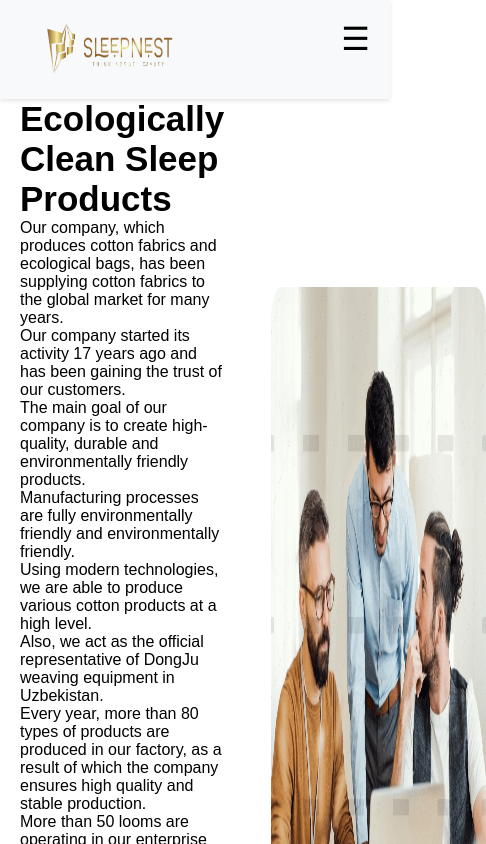
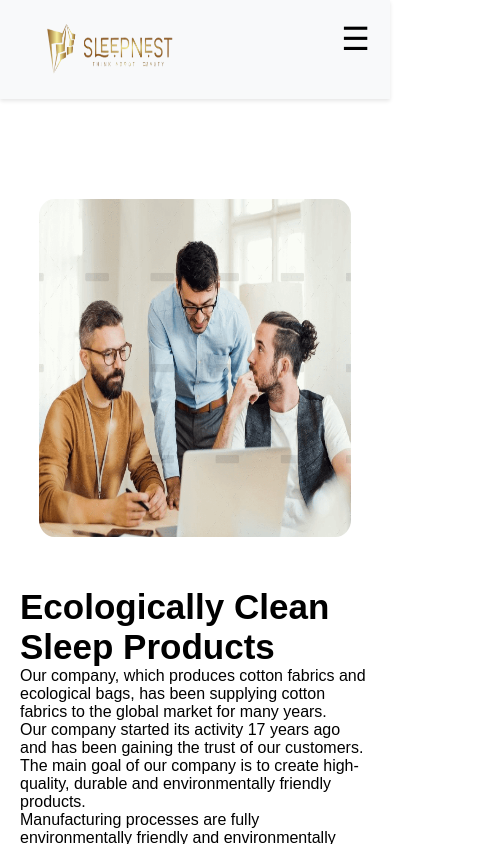
Before and after one commit to forRSschool/sleepnest, a Next.js app: page /about in a window 390 px wide. Shown: the top 844 px of the page, 486 px wide, since content can reach past the window. Built offline with nearby package versions, Linux system fonts and the light colour scheme.

Commit message:
feat: add about us page adaptivity

```diff
--- a/src/app/about/page.tsx
+++ b/src/app/about/page.tsx
@@ -6,6 +6,9 @@ const About:React.FC = () => {
     <div className='about'>
       <div className='about__start'>
         <div className="about__left">
+          <Image className='about-img' src={'/aboutImg.png'} alt='aboutImg' width={1000} height={1000}/>
+        </div>
+        <div className='about__right'>
           <h1 id="about-heading" className="about__title">Ecologically Clean Sleep Products</h1>
           <article className="about__content">
             <p className="about__text">
@@ -43,9 +46,6 @@ const About:React.FC = () => {
             </p>
           </article>
         </div>
-        <div className='about__right'>
-          <Image className='about-img' src={'/aboutImg.png'} alt='aboutImg' width={1000} height={1000}/>
-        </div>
       </div>
     </div>
   )
--- a/src/app/styles/About.css
+++ b/src/app/styles/About.css
@@ -2,6 +2,7 @@
   display: flex;
   align-items: center;
   gap: 12vw;
+  margin-top: 100px;
 }
 
 .about__title {
@@ -19,3 +20,21 @@
   margin: 16px;
   max-width: 500px;
 }
+
+@media(max-width: 1024px) {
+  .about__start {
+    flex-direction: column;
+  }
+
+  .about-img {
+    width: 80vw;
+    height: 60vh;
+  }
+}
+
+@media(max-width: 768px) {
+  .about-img {
+    width: 80vw;
+    height: 40vh;
+  }
+}
```
